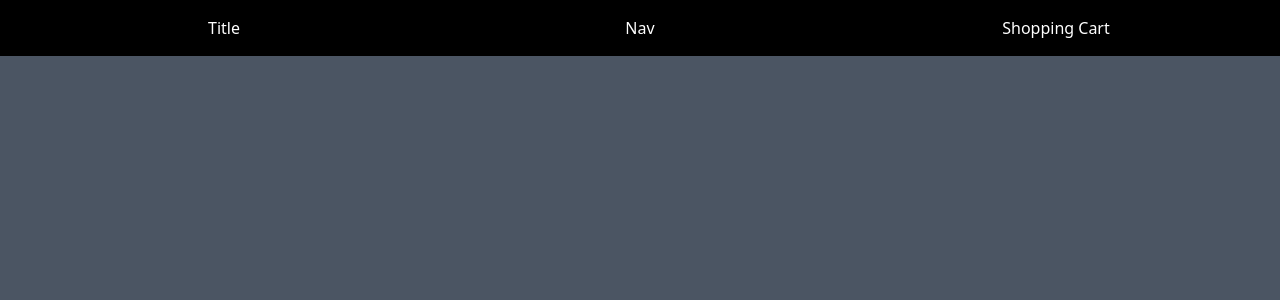
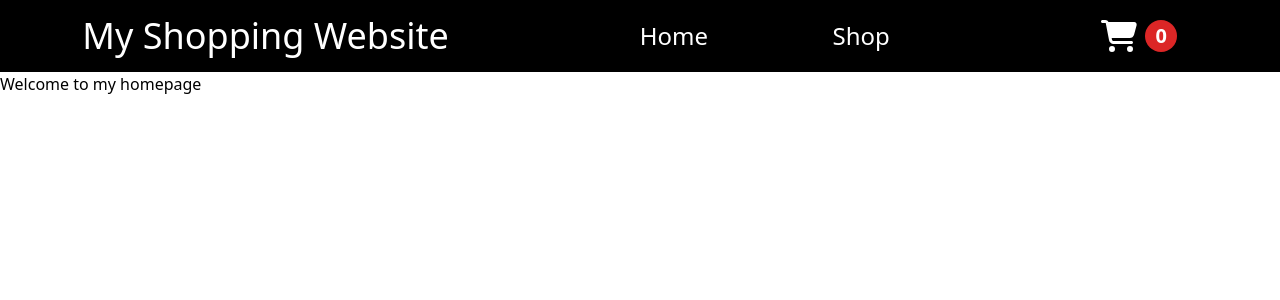
Before and after one commit to RossTarrant/shopping-cart, a React (Create React App) app: page / in a window 1280 px wide. Shown: the top 300 px of the page. Built offline with nearby package versions, Linux system fonts and the light colour scheme.

Commit message:
Add react-router functionality

```diff
--- a/package.json
+++ b/package.json
@@ -3,12 +3,16 @@
   "version": "0.1.0",
   "private": true,
   "dependencies": {
+    "@fortawesome/fontawesome-svg-core": "^6.3.0",
+    "@fortawesome/free-solid-svg-icons": "^6.3.0",
+    "@fortawesome/react-fontawesome": "^0.2.0",
     "@testing-library/jest-dom": "^5.16.5",
     "@testing-library/react": "^13.4.0",
     "@testing-library/user-event": "^13.5.0",
     "react": "^18.2.0",
     "react-dom": "^18.2.0",
     "react-router": "^6.8.2",
+    "react-router-dom": "^6.8.2",
     "react-scripts": "5.0.1",
     "web-vitals": "^2.1.4"
   },
--- a/src/App.js
+++ b/src/App.js
@@ -1,10 +1,25 @@
 import '../src/index.css';
+import Cart from './components/Cart';
 import Header from './components/Header';
+import Homepage from './components/Homepage';
+import Shop from './components/Shop';
+import { useState } from 'react';
+import { BrowserRouter, Routes, Route } from "react-router-dom";
 
 function App() {
+
+  const [basket, setBasket] = useState([]);
+
   return (
-    <div className={"min-h-screen bg-gray-600"}>
-      <Header />
+    <div className={"min-h-screen bg-white"}>
+      <BrowserRouter>
+        <Header basket={basket}/>
+        <Routes>
+          <Route path="/" element={<Homepage />} />
+          <Route path="/shop" element={<Shop />} />
+          <Route path="/cart" element={<Cart />} />
+        </Routes>
+      </BrowserRouter>
     </div>
   );
 }
--- /dev/null
+++ b/src/components/Cart.js
@@ -0,0 +1,7 @@
+export default function Cart(){
+    return(
+        <div>
+            Shopping Cart
+        </div>
+    )
+}
--- a/src/components/CartIcon.js
+++ b/src/components/CartIcon.js
@@ -1,7 +1,13 @@
 import '../index.css';
+import { Link } from 'react-router-dom';
+import { FontAwesomeIcon } from '@fortawesome/react-fontawesome'
+import{ faShoppingCart } from '@fortawesome/free-solid-svg-icons';
 
-export default function CartIcon(){
+export default function CartIcon({basket}){
     return(
-        <div>Shopping Cart</div>
+        <div className={"flex gap-2 justify-center content-center"}>
+            <Link to={"/cart"}><FontAwesomeIcon icon={faShoppingCart} size="2xl" className={"cursor-pointer"}/></Link>
+            <Link to={"/cart"}><span className={"text-xl bg-red-600 font-bold rounded-full w-8 h-8 flex items-center justify-center"}>{basket.length}</span></Link>
+        </div>
     )
 }
--- a/src/components/Header.js
+++ b/src/components/Header.js
@@ -3,13 +3,13 @@ import Title from "./Title";
 import Nav from "./Nav";
 import CartIcon from "./CartIcon";
 
-export default function Header(){
+export default function Header({basket}){
 
     return(
-        <div className={"text-center grid grid-cols-3 bg-black white text-white content-center p-4"}>
-            <Title className={"bg-red-400"}/>
+        <div className={"text-center grid grid-cols-5 bg-black white text-white text-center items-center p-4"}>
+            <Title/>
             <Nav />
-            <CartIcon />
+            <CartIcon basket={basket}/>
         </div>
     )
 
--- /dev/null
+++ b/src/components/Homepage.js
@@ -0,0 +1,7 @@
+export default function Homepage(){
+    return(
+        <div>
+            <h1>Welcome to my homepage</h1>
+        </div>
+    )
+}
--- a/src/components/Nav.js
+++ b/src/components/Nav.js
@@ -1,10 +1,15 @@
 import '../index.css';
+import { Link } from "react-router-dom";
 
 export default function Nav(){
-
     return(
-        <div>
-            Nav
+        <div className={"col-span-2"}>
+            <nav>
+                <ul className={"flex justify-evenly text-md lg:text-2xl"}>
+                    <Link to={"/"}>Home</Link>
+                    <Link to={"/shop"}>Shop</Link>
+                </ul>
+            </nav>
         </div>
     )
 }
--- /dev/null
+++ b/src/components/Shop.js
@@ -0,0 +1,7 @@
+export default function Shop(){
+    return(
+        <div>
+            Shop
+        </div>
+    )
+}
--- a/src/components/Title.js
+++ b/src/components/Title.js
@@ -3,6 +3,8 @@ import '../index.css';
 export default function Title(){
 
     return(
-        <h1>Title</h1>
+        <div className={"col-span-2"}>
+            <h1 className={"text-md sm:text-xl lg:text-4xl"}>My Shopping Website</h1>
+        </div>
     )
 }
```
Also changed, not shown: 1 other file (tests, documents, lock files or other folders).
